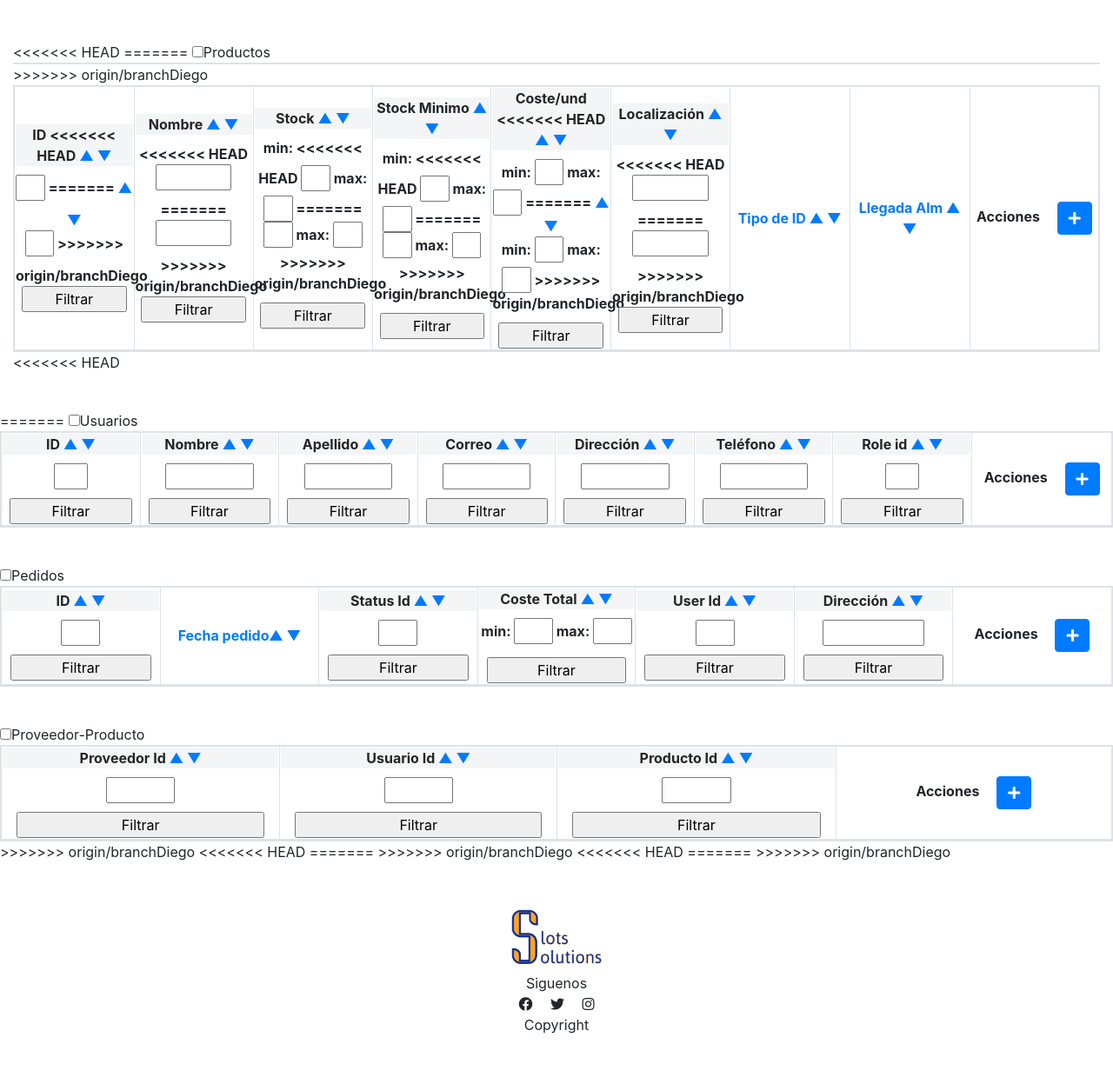
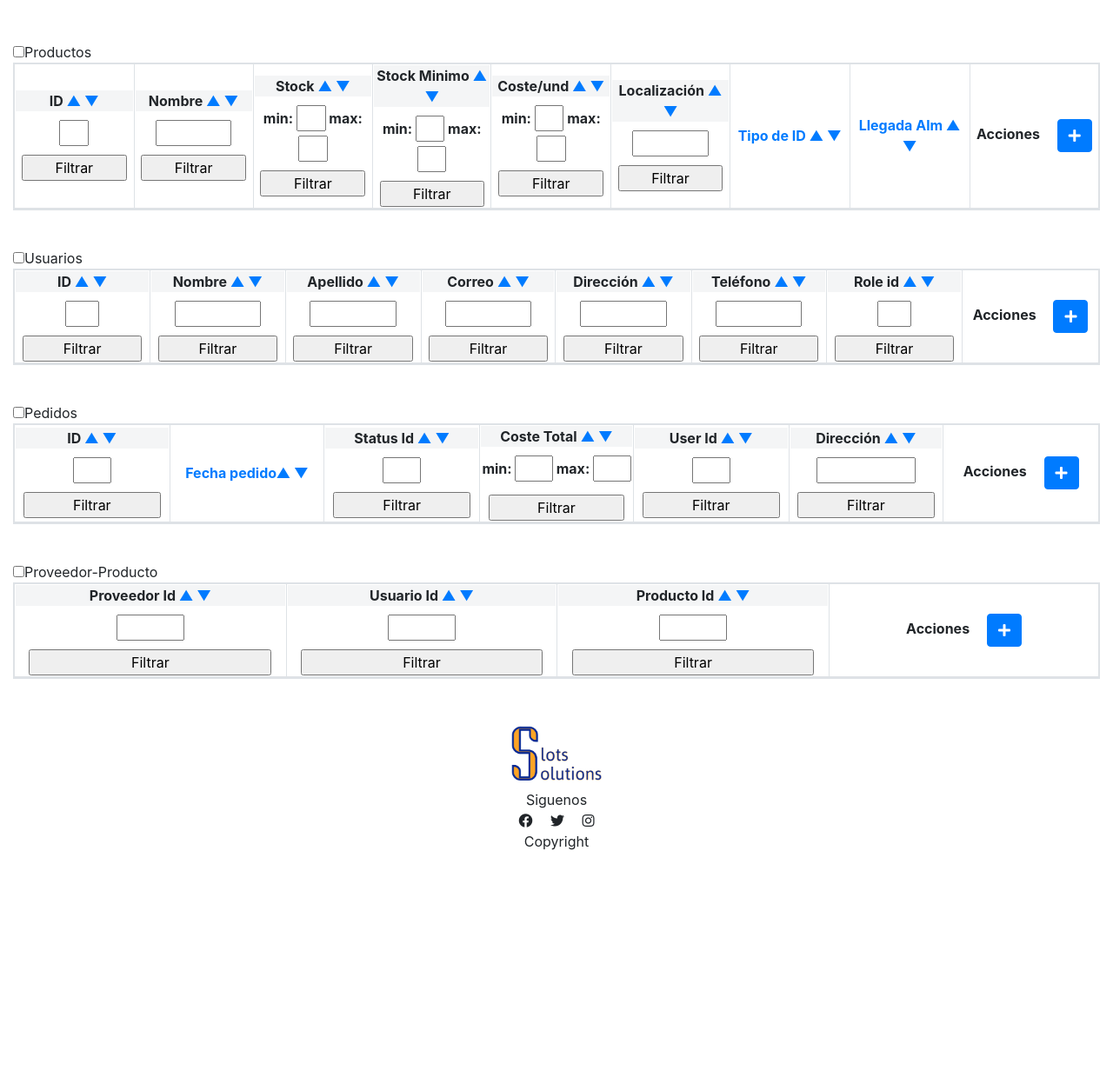
Before and after one commit to cllueca/warehousewars, a Django app: template ecommerce/templates/ecommerce/vistaAlmacen.html in a window 1280 px wide. Shown: the part 129-1368 px from the top of the page at 87% size. After the commit the page ends 1107 px from the top, so only its background shows below. Run offline with Django 4.2, Linux system fonts and the light colour scheme; the template is opened without the code that fills it, so the values that code supplies are empty; some libraries are stand-ins or nearby versions.

Commit message:
funcional diego

```diff
--- a/ecommerce/templates/ecommerce/vistaAlmacen.html
+++ b/ecommerce/templates/ecommerce/vistaAlmacen.html
@@ -4,35 +4,21 @@
 {% block content %}
 
 <div class="container mt-5" style="max-width: 1700px!important;">
-<<<<<<< HEAD
-  <table class="table-striped table-bordered">
-      <thead >
-=======
   <input type="checkbox" id="producto-checkbox">Productos
 
   <table id="CRUDproduct" class="table-striped table-bordered">
       <thead id="results">
->>>>>>> origin/branchDiego
         <tr class="text-center">
           <th>
             <div >
               <div style="margin-bottom: 10px; background-color: #F4F5F6;">
                 ID
-<<<<<<< HEAD
-                <a href="{% url 'home' %}?columna=product_id&direction=asc"> &#x25B2; </a>
-                <a href="{% url 'home' %}?columna=product_id&direction=desc">&#x25BC;</a>
-              </div>
-              <form >
-                {% csrf_token %}
-                <input style="width: 25%; margin-bottom: 10px;" type="number" name="query_id">
-=======
                 <a href="{% url 'home' %}?columna=id&direction=asc"> &#x25B2; </a>
                 <a href="{% url 'home' %}?columna=id&direction=desc">&#x25BC;</a>
               </div>
               <form >
                 {% csrf_token %}
                 <input style="width: 25%; margin-bottom: 10px;" type="number" name="query_product_id">
->>>>>>> origin/branchDiego
                 <input style="width: 90%"  type="submit" value="Filtrar">
               </form>
             </div>
@@ -47,11 +33,7 @@
               </div>
               <form >
                 {% csrf_token %}
-<<<<<<< HEAD
-                <input style="width: 65%; margin-bottom: 10px;" type="text" name="query_name">
-=======
                 <input style="width: 65%; margin-bottom: 10px;" type="text" name="query_product_name">
->>>>>>> origin/branchDiego
                 <input style="width: 90%"  type="submit" value="Filtrar">
               </form>
             </div>
@@ -66,15 +48,9 @@
               </div>
               <form action="{% url 'home' %}" method="get">
                 <label for="query_stock_min">min:</label>
-<<<<<<< HEAD
-                <input style="width: 25%;" type="number" id="query_stock_min" name="query_stock_min">
-                <label for="query_stock_max">max:</label>
-                <input style="width: 25%;" type="number" id="query_stock_max" name="query_stock_max">
-=======
                 <input style="width: 25%;" type="number" id="query_stock_min" name="query_product_stock_min">
                 <label for="query_stock_max">max:</label>
                 <input style="width: 25%;" type="number" id="query_stock_max" name="query_product_stock_max">
->>>>>>> origin/branchDiego
                 <input style="width: 90%; margin-top: 10px;"  type="submit" value="Filtrar">
               </form>
             </div>
@@ -89,15 +65,9 @@
               </div>
               <form action="{% url 'home' %}" method="get">
                 <label for="query_min_stock_min">min:</label>
-<<<<<<< HEAD
-                <input style="width: 25%;" type="number" id="query_min_stock_min" name="query_min_stock_min">
-                <label for="query_min_stock_max">max:</label>
-                <input style="width: 25%;" type="number" id="query_min_stock_max" name="query_min_stock_max">
-=======
                 <input style="width: 25%;" type="number" id="query_product_min_stock_min" name="query_product_min_stock_min">
                 <label for="query_min_stock_max">max:</label>
                 <input style="width: 25%;" type="number" id="query_product_min_stock_max" name="query_product_min_stock_max">
->>>>>>> origin/branchDiego
                 <input style="width: 90%; margin-top: 10px;"  type="submit" value="Filtrar">
               </form>
             </div>
@@ -107,16 +77,6 @@
             <div >
               <div style="margin-bottom: 10px; background-color: #F4F5F6;">
                 Coste/und
-<<<<<<< HEAD
-                <a href="{% url 'home' %}?columna=cost_per_unit&direction=asc"> &#x25B2;</a>
-                <a href="{% url 'home' %}?columna=cost_per_unit&direction=desc"> &#x25BC;</a>
-              </div>
-              <form action="{% url 'home' %}" method="get">
-                <label for="query_price_min">min:</label>
-                <input style="width: 25%;" type="number" id="query_price_min" name="query_price_min">
-                <label for="query_price_max">max:</label>
-                <input style="width: 25%;" type="number" id="query_price_max" name="query_price_max">
-=======
                 <a href="{% url 'home' %}?columna=price&direction=asc"> &#x25B2;</a>
                 <a href="{% url 'home' %}?columna=price&direction=desc"> &#x25BC;</a>
               </div>
@@ -125,7 +85,6 @@
                 <input style="width: 25%;" type="number" id="query_product_price_min" name="query_product_price_min">
                 <label for="query_price_max">max:</label>
                 <input style="width: 25%;" type="number" id="query_product_price_max" name="query_product_price_max">
->>>>>>> origin/branchDiego
                 <input style="width: 90%; margin-top: 10px;"  type="submit" value="Filtrar">
               </form>
             </div>
@@ -140,11 +99,7 @@
               </div>
               <form >
                 {% csrf_token %}
-<<<<<<< HEAD
-                <input style="width: 65%; margin-bottom: 10px;" type="text" name="query_locate">
-=======
                 <input style="width: 65%; margin-bottom: 10px;" type="text" name="query_product_locate">
->>>>>>> origin/branchDiego
                 <input style="width: 90%"  type="submit" value="Filtrar">
               </form>
             </div>
@@ -159,30 +114,18 @@
       <tbody class="text-center">
         {% for product in producto %}
         <tr >
-<<<<<<< HEAD
-          <td>{{ product.product_id }}</td>
-          <td>{{ product.name }}</td>
-          <td>{{ product.stock }}</td>
-          <td>{{ product.min_stock }}</td>
-          <td>{{ product.cost_per_unit }}</td>
-=======
           <td>{{ product.id }}</td>
           <td>{{ product.name }}</td>
           <td>{{ product.stock }}</td>
           <td>{{ product.min_stock }}</td>
           <td>{{ product.price }}</td>
->>>>>>> origin/branchDiego
           <td>{{ product.location }}</td>
           <td>{{ product.type_id }}</td>
           <td >{{ product.fecha_llegada }}</td>
           <td >
-<<<<<<< HEAD
-            <button type="button" class="btn btn-warning" data-toggle="modal" data-target="#editProductModal" data-product-id="{{ product.product_id }}" data-name2="{{ product.name }}">
-=======
             <button type="button" class="btn btn-warning" data-toggle="modal" data-target="#editProductModal" data-product-id="{{ product.product_id }}" data-product-name="{{ product.name }}"
             data-product-stock="{{ product.stock }}" data-product-stockmin="{{ product.min_stock }}" data-product-cost="{{ product.price }}"
             data-product-location="{{ product.location }}" data-product-typeid="{{ product.type_id }}" data-product-fecha="{{ product.fecha_llegada }}">
->>>>>>> origin/branchDiego
               <i class="fas fa-pencil-alt"></i>
             </button>
             <button type="button" class="btn btn-danger" data-toggle="modal" data-target="#deleteProductModal" data-product-id="{{ product.product_id }}">
@@ -193,11 +136,6 @@
         {% endfor %}
       </tbody>
   </table>
-<<<<<<< HEAD
-
-</div>
-
-=======
 
   <table id="CRUDuser" class="table-striped table-bordered ">
     <input type="checkbox" class="mt-5" id="user-checkbox">Usuarios
@@ -513,7 +451,6 @@
 
 
 
->>>>>>> origin/branchDiego
 <!-- Modal para editar un producto-->
 <div class="modal fade" id="editProductModal" tabindex="-1" role="dialog" aria-labelledby="exampleModalLabel" aria-hidden="true">
     <div class="modal-dialog" role="document">
@@ -531,41 +468,6 @@
             <input type="hidden" id="name2" name="name2">
             <div class="form-group">
               <label for="name">Nombre</label>
-<<<<<<< HEAD
-              <input type="text" class="form-control" id="name" name="name">
-            </div>
-            <div class="form-group">
-              <label for="stock">Stock</label>
-              <input type="number" class="form-control" id="stock" name="stock">
-            </div>
-            <div class="form-group">
-              <label for="min_stock">Stock mínimo</label>
-              <input type="number" class="form-control" id="min_stock" name="min_stock">
-            </div>
-            <div class="form-group">
-              <label for="cost_per_unit">Costo por unidad</label>
-              <input type="number" class="form-control" id="cost_per_unit" name="cost_per_unit">
-            </div>
-            <div class="form-group">
-              <label for="location">Ubicación</label>
-              <input type="text" class="form-control" id="location" name="location">
-            </div>
-            <div class="form-group">
-              <label for="image_url">URL de imagen</label>
-              <input type="text" class="form-control" id="image_url" name="image_url">
-            </div>
-            <div class="form-group">
-              <label for="product_description">Descripción</label>
-              <textarea class="form-control" id="product_description" name="product_description"></textarea>
-            </div>
-            <div class="form-group">
-              <label for="type_id">Tipo de ID</label>
-              <input type="number" class="form-control" id="type_id" name="type_id">
-            </div>
-            <div class="form-group">
-              <label for="fecha_llegada">Fecha de llegada</label>
-              <input type="date" class="form-control" id="fecha_llegada" name="fecha_llegada">
-=======
               <input type="text" class="form-control" id="NEWproductName" name="NEWproductName">
             </div>
             <div class="form-group">
@@ -591,16 +493,11 @@
             <div class="form-group">
               <label for="fecha_llegada">Fecha de llegada</label>
               <input type="date" class="form-control" id="NEWproductFecha" name="NEWproductFecha">
->>>>>>> origin/branchDiego
             </div>
           </form>
         </div>
         <div class="modal-footer">
-<<<<<<< HEAD
-          <button type="submit" onclick="updateProduct(this)"  data-product-id="{{ product.product_id }}"  class="btn btn-primary">Actualizar</button>
-=======
           <button type="submit" onclick="updateProduct(this)"  class="btn btn-primary">Actualizar</button>
->>>>>>> origin/branchDiego
           <button type="button" class="btn btn-secondary" data-dismiss="modal">Cancelar</button>
         </div>
         </div>
@@ -666,9 +563,6 @@
       </div>
   </div>
 </div>
-<<<<<<< HEAD
-
-=======
 
 <!-- Modal para crear un usuario-->
 <div class="modal fade" id="createUserModal" tabindex="-1" role="dialog" aria-labelledby="exampleModalLabel" aria-hidden="true">
@@ -784,7 +678,6 @@
   </div>
 </div>
 
->>>>>>> origin/branchDiego
 <!-- Modal para eliminar un producto -->
 <div class="modal fade" id="deleteProductModal" tabindex="-1" role="dialog" aria-labelledby="exampleModalLabel" aria-hidden="true">
   <div class="modal-dialog" role="document">
@@ -806,8 +699,6 @@
   </div>
 </div>
 
-<<<<<<< HEAD
-=======
 <!-- Modal para eliminar un usuario -->
 <div class="modal fade" id="deleteUserModal" tabindex="-1" role="dialog" aria-labelledby="exampleModalLabel" aria-hidden="true">
   <div class="modal-dialog" role="document">
@@ -830,5 +721,4 @@
   </div>
 </div>
 
->>>>>>> origin/branchDiego
 {% endblock content %}
```
Also changed, not shown: ecommerce/templates/ecommerce/inicio.html (+0 -11 lines), ecommerce/migrations/0001_initial.py, ecommerce/migrations/0002_alter_user_email_alter_user_role_id.py (deleted), ecommerce/migrations/0003_remove_user_telefono.py (deleted), ecommerce/migrations/0004_alter_user_email.py (deleted), ecommerce/migrations/0005_alter_user_email.py (deleted), ecommerce/migrations/0006_alter_user_email.py (deleted), ecommerce/migrations/0007_user_telefono.py (deleted), ecommerce/migrations/0008_alter_user_telefono.py (deleted), ecommerce/migrations/0008_rename_user_id_user_id.py (deleted), ecommerce/migrations/0009_alter_user_telefono.py (deleted), ecommerce/migrations/0009_rename_user_id_user_id.py (deleted).
